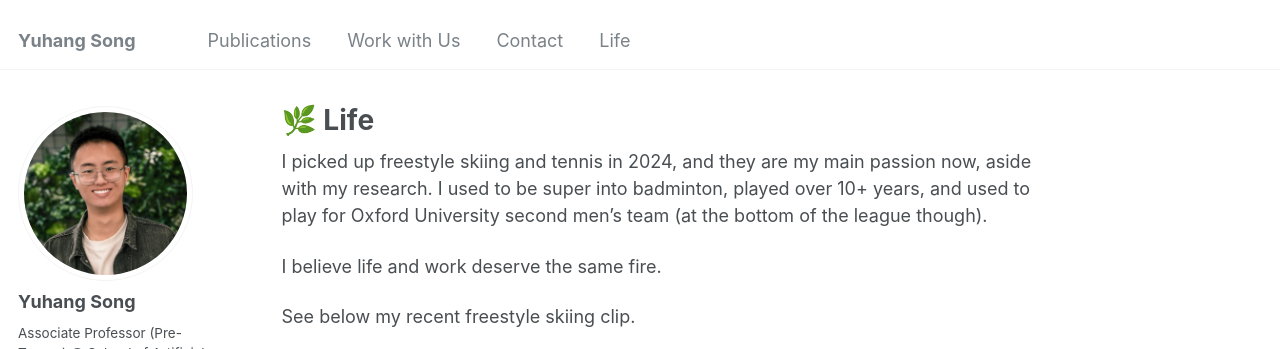
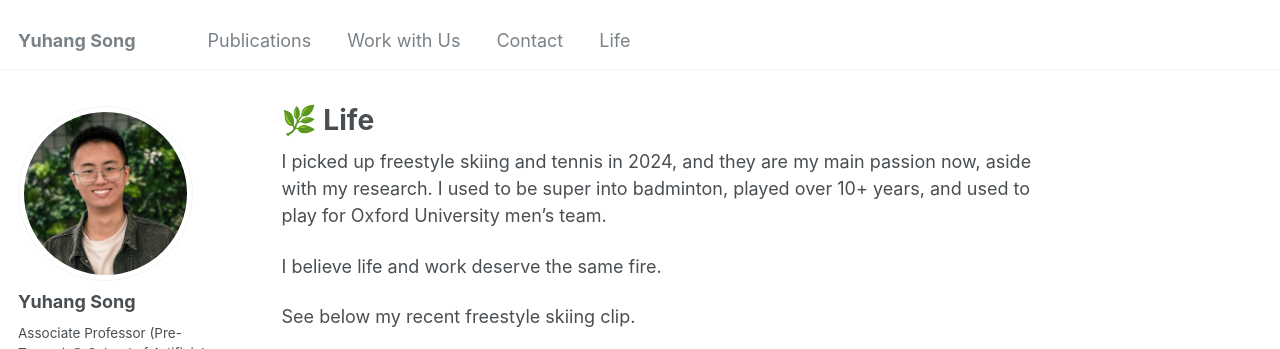
Before and after one commit to YuhangSong/YuhangSong.github.io, a Jekyll site: the page built from _pages/life.md, in a window 1280 px wide and 1132 px high, cut to the strip 0-349 px from the top of the window. Built offline with Jekyll 4.4.1, drawn with Linux system fonts in a browser that asks for light colours; some web fonts are replaced.

Commit message:
update life.md

```diff
--- a/_pages/life.md
+++ b/_pages/life.md
@@ -8,7 +8,8 @@ redirect_from:
 ---
 
 I picked up freestyle skiing and tennis in 2024, and they are my main passion now, aside with my research.
-I used to be super into badminton, played over 10+ years, and used to play for Oxford University second men's team (at the bottom of the league though).
+I used to be super into badminton, played over 10+ years, and used to play for Oxford University men's team.
+<!-- (at the bottom of the league though) -->
 
 I believe life and work deserve the same fire.
 <!-- So I chase joy in the code, on the court, and through the slopes and mountains. -->
```
